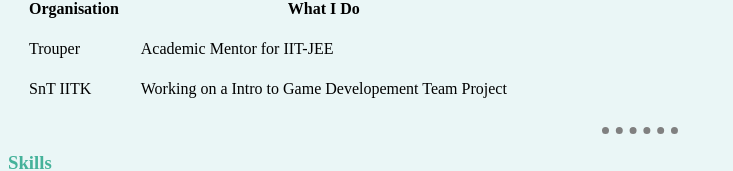
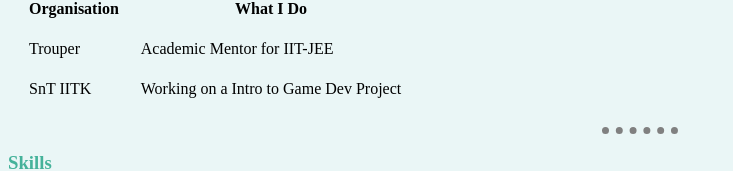
Before and after one commit to mohitg20/CV, a plain HTML site: page index.html in a window 1280 px wide. Shown: the part 967-1138 px from the top of the page, without its empty margins (0-733 px from the left). Drawn offline with Linux system fonts and the light colour scheme.

Commit message:
Update index.html

```diff
--- a/index.html
+++ b/index.html
@@ -91,7 +91,7 @@
                     SnT IITK
                 </td>
                 <td>
-                    Working on a Intro to Game Developement Team Project
+                    Working on a Intro to Game Dev Project
                 </td>
             </tr>
         </tbody>
```
